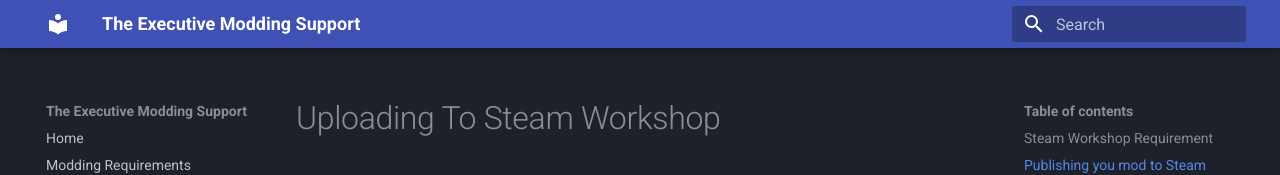
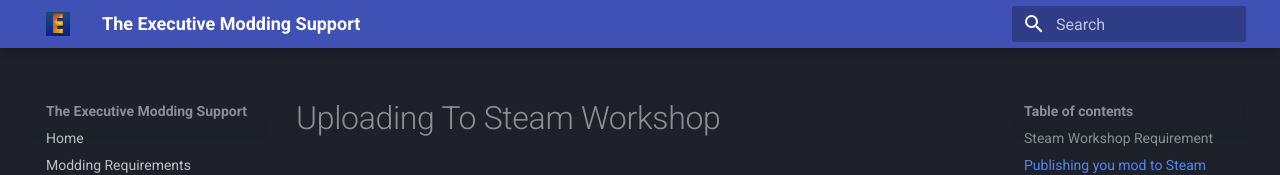
Before and after one commit to Aniki-Games/the-executive, an MkDocs documentation site: the page built from docs/MODDING-WORKSHOP.md, in a window 1280 px wide. Shown: the top 175 px of the page. Built offline with MkDocs 1.6.1 and Material for MkDocs 9.7.7, drawn with Linux system fonts in a browser that asks for light colours.

Commit message:
Theme Update

```diff
--- /dev/null
+++ b/docs/stylesheets/extra.css
@@ -0,0 +1,3 @@
+{
+  --md-primary-fg-color:        #122889;
+}
--- a/mkdocs.yml
+++ b/mkdocs.yml
@@ -12,6 +12,7 @@
 use_directory_urls: false
 theme:
   name: material
+  logo: assets/logo.png
   palette:
     scheme: slate
     primary: indigo
```
Also changed, not shown: docs/assets/logo.png (added).
